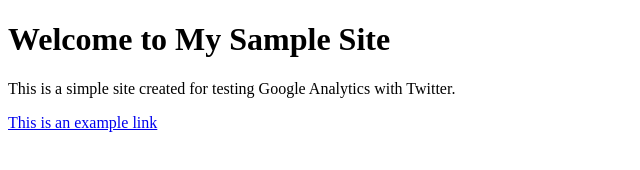
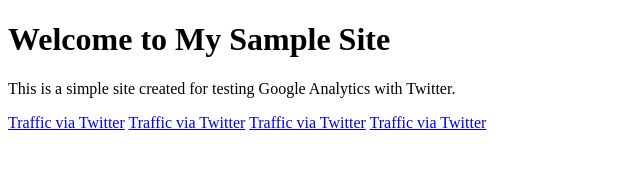
Before and after one commit to cinnamonappleb/sample-site, a plain HTML site: page index.html in a window 1280 px wide. Shown: the whole page, without its empty margins (0-640 px from the left). Drawn offline with Linux system fonts and the light colour scheme.

Commit message:
Update index.html

```diff
--- a/index.html
+++ b/index.html
@@ -19,6 +19,10 @@
 <body>
     <h1>Welcome to My Sample Site</h1>
     <p>This is a simple site created for testing Google Analytics with Twitter.</p>
-    <a href="https://www.example.com" target="_blank">This is an example link</a>
+    <a href="https://cinnamonappleb.github.io/sample-site/?utm_source=twitter&utm_medium=social&utm_campaign=launch_test" target="_blank">Traffic via Twitter</a>
+    <a href="https://cinnamonappleb.github.io/sample-site/?utm_source=linkedin&utm_medium=social&utm_campaign=launch_test" target="_blank">Traffic via Twitter</a>
+    <a href="https://cinnamonappleb.github.io/sample-site/?utm_source=facebook&utm_medium=social&utm_campaign=launch_test" target="_blank">Traffic via Twitter</a>
+    <a href="https://cinnamonappleb.github.io/sample-site/?utm_source=instagram&utm_medium=social&utm_campaign=launch_test" target="_blank">Traffic via Twitter</a>
+
 </body>
 </html>
```
